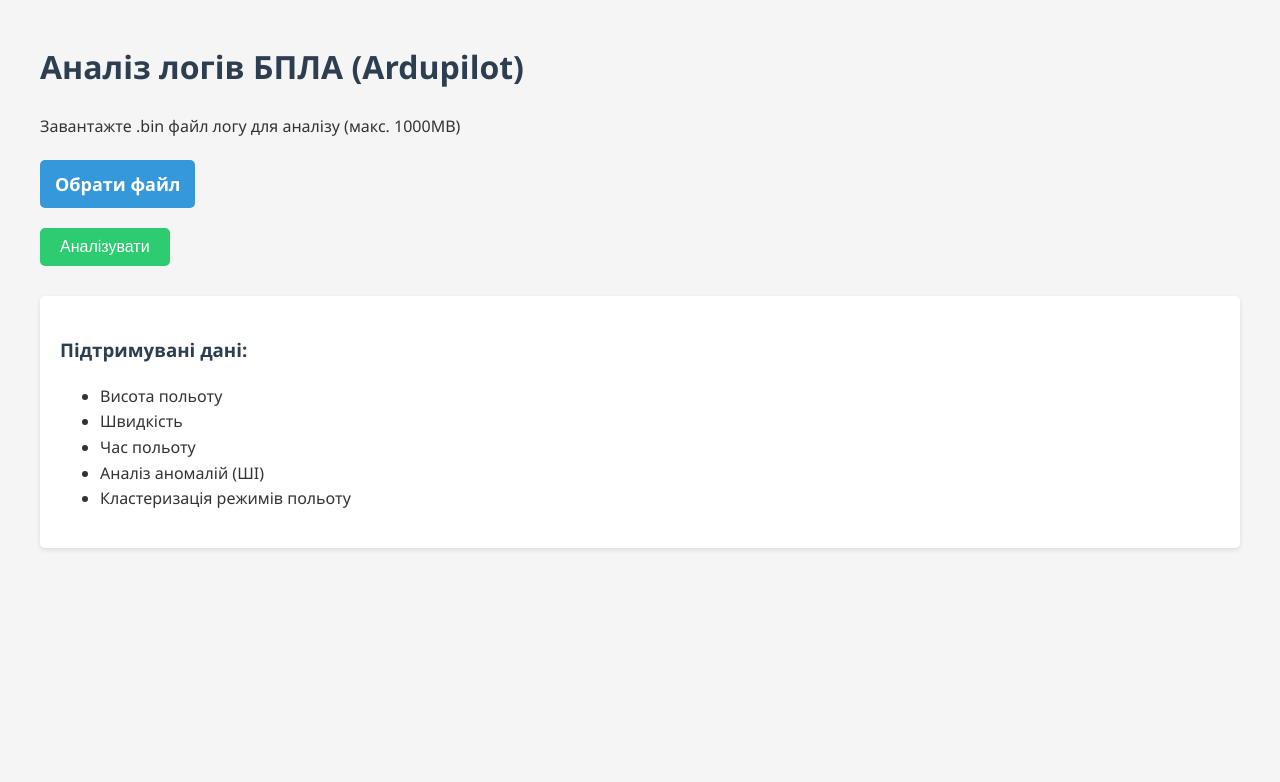
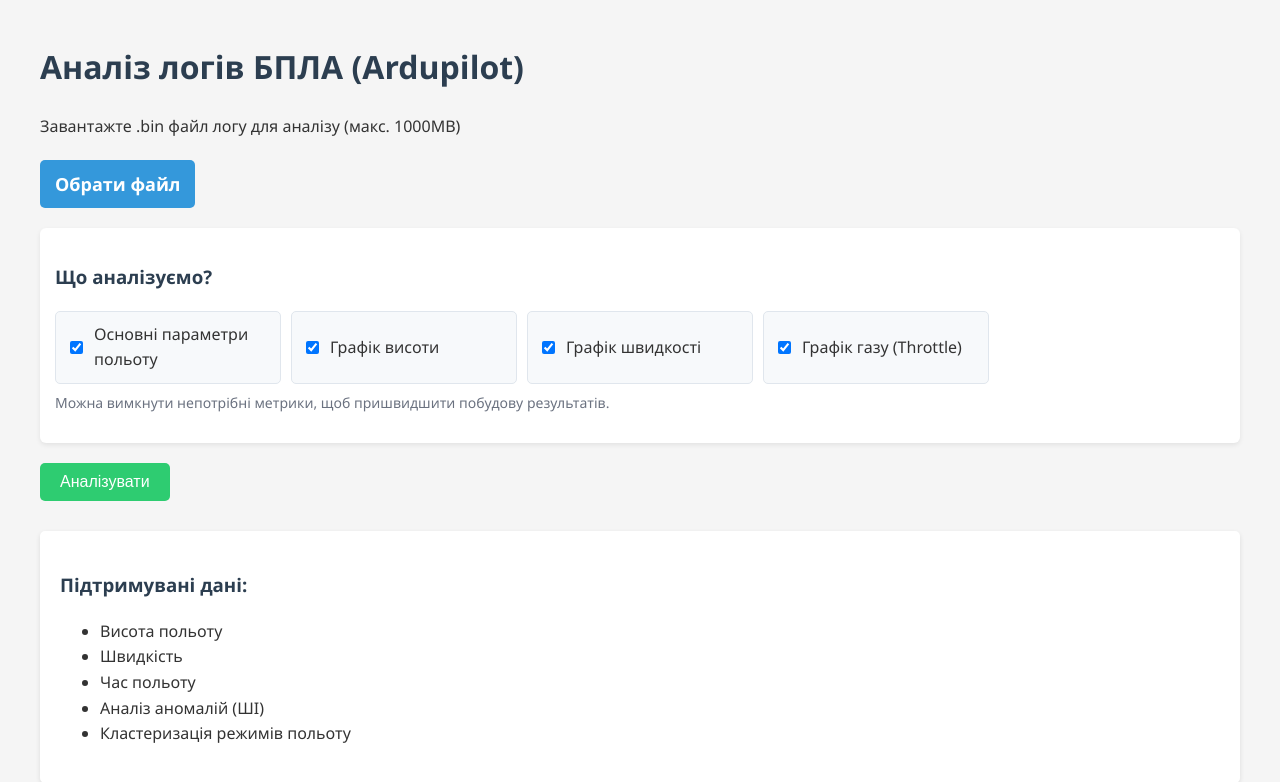
Before and after one commit to MarkKoval/Log-Analizer-ArduPilot, a Flask app: page / in a window 1280 px wide. Shown: the top 782 px of the page. Before the commit the page ends 550 px from the top, so only its background shows below. Run offline with Flask 3, Linux system fonts and the light colour scheme.

Commit message:
Add analysis option selection for log processing

```diff
--- a/app.py
+++ b/app.py
@@ -5,6 +5,14 @@
 import uuid
 from werkzeug.utils import secure_filename
 from analyzer import LogAnalyzer
+
+DEFAULT_ANALYSIS_OPTIONS = {
+    'basic',
+    'altitude',
+    'speed',
+    'throttle'
+}
+ANALYSIS_OPTIONS_ORDER = ['basic', 'altitude', 'speed', 'throttle']
 
 app = Flask(__name__)
 
@@ -34,6 +42,8 @@
 @app.route('/', methods=['GET', 'POST'])
 def upload_file():
     if request.method == 'POST':
+        selected_options = set(request.form.getlist('analysis_options')) or DEFAULT_ANALYSIS_OPTIONS
+
         # Перевірка чи файл був відправлений
         if 'file' not in request.files:
             flash('Не вибрано файл для завантаження')
@@ -54,7 +64,11 @@
                 file.save(filepath)
 
                 # Після збереження файлу перенаправляємо на сторінку аналізу
-                return redirect(url_for('analysis_page', filename=filename))
+                return redirect(url_for(
+                    'analysis_page',
+                    filename=filename,
+                    options=','.join(sorted(selected_options))
+                ))
 
             except Exception as e:
                 flash(f'Помилка збереження файлу: {str(e)}')
@@ -68,13 +82,22 @@
         filepath = os.path.join(app.config['UPLOAD_FOLDER'], filename)
         analyzer = LogAnalyzer(filepath)
 
-        basic_stats = analyzer.get_basic_statistics()
-        graphs = analyzer.generate_basic_graphs()
+        options_param = request.args.get('options', '')
+        selected_options_set = {opt for opt in options_param.split(',') if opt} & DEFAULT_ANALYSIS_OPTIONS
+
+        if not selected_options_set:
+            selected_options_set = DEFAULT_ANALYSIS_OPTIONS
+
+        ordered_selected = [opt for opt in ANALYSIS_OPTIONS_ORDER if opt in selected_options_set]
+
+        basic_stats = analyzer.get_basic_statistics() if 'basic' in selected_options_set else {}
+        graphs = analyzer.generate_basic_graphs(include=selected_options_set)
 
         return render_template('results.html',
                            basic_stats=basic_stats,
                            graphs=graphs,
-                           filename=filename)
+                           filename=filename,
+                           selected_options=ordered_selected)
 
     except Exception as e:
         flash(f'Помилка аналізу файлу: {str(e)}')
--- a/static/css/styles.css
+++ b/static/css/styles.css
@@ -60,6 +60,37 @@
     border-radius: 5px;
     margin-top: 30px;
     box-shadow: 0 2px 5px rgba(0,0,0,0.1);
+}
+
+.analysis-options {
+    background: #fff;
+    padding: 15px;
+    border-radius: 6px;
+    box-shadow: 0 2px 5px rgba(0,0,0,0.08);
+    margin: 20px 0;
+}
+
+.options-grid {
+    display: grid;
+    grid-template-columns: repeat(auto-fill, minmax(220px, 1fr));
+    gap: 10px;
+    margin-top: 10px;
+}
+
+.options-grid label {
+    display: flex;
+    align-items: center;
+    gap: 8px;
+    padding: 10px;
+    background: #f7f9fb;
+    border: 1px solid #e0e6ed;
+    border-radius: 5px;
+}
+
+.options-hint {
+    color: #6b7280;
+    font-size: 14px;
+    margin-top: 8px;
 }
 
 .section {
@@ -169,6 +200,17 @@
     flex: 2;
 }
 
+.selected-options {
+    margin: 10px 0 20px;
+    padding: 10px 12px;
+    background: #eef2ff;
+    border: 1px solid #d4ddff;
+    border-radius: 6px;
+    display: inline-flex;
+    gap: 8px;
+    align-items: center;
+}
+
 .error-message {
     color: #e74c3c;
     padding: 10px;
--- a/templates/index.html
+++ b/templates/index.html
@@ -26,6 +26,28 @@
                 <input type="file" name="file" id="file" accept=".bin" required>
                 <label for="file" class="toggle-button">Обрати файл</label>
                 <div id="fileInfo"></div>
+            </div>
+            <div class="analysis-options">
+                <h3>Що аналізуємо?</h3>
+                <div class="options-grid">
+                    <label>
+                        <input type="checkbox" name="analysis_options" value="basic" checked>
+                        Основні параметри польоту
+                    </label>
+                    <label>
+                        <input type="checkbox" name="analysis_options" value="altitude" checked>
+                        Графік висоти
+                    </label>
+                    <label>
+                        <input type="checkbox" name="analysis_options" value="speed" checked>
+                        Графік швидкості
+                    </label>
+                    <label>
+                        <input type="checkbox" name="analysis_options" value="throttle" checked>
+                        Графік газу (Throttle)
+                    </label>
+                </div>
+                <p class="options-hint">Можна вимкнути непотрібні метрики, щоб пришвидшити побудову результатів.</p>
             </div>
             <button type="submit" class="">Аналізувати</button>
         </form>
```
Also changed, not shown: analyzer.py (+13 -5 lines), templates/results.html (+14 -0 lines).
